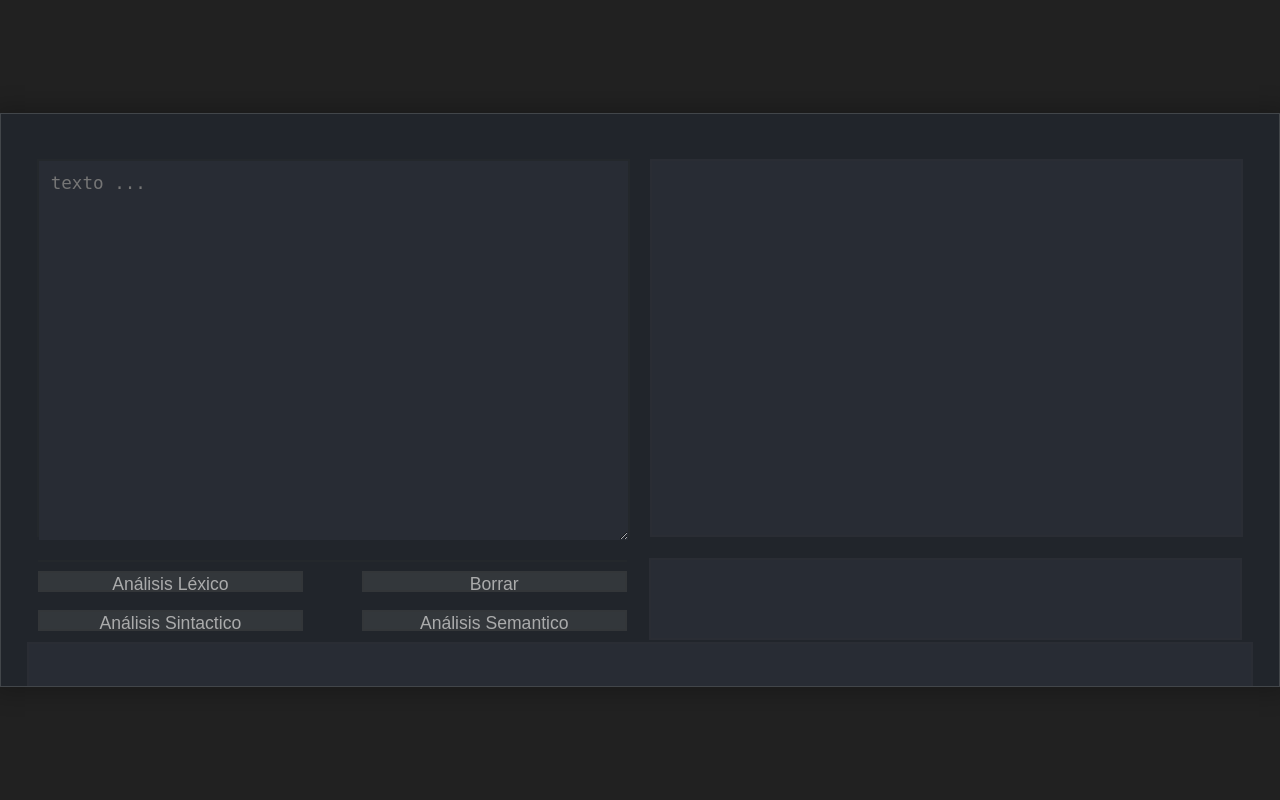
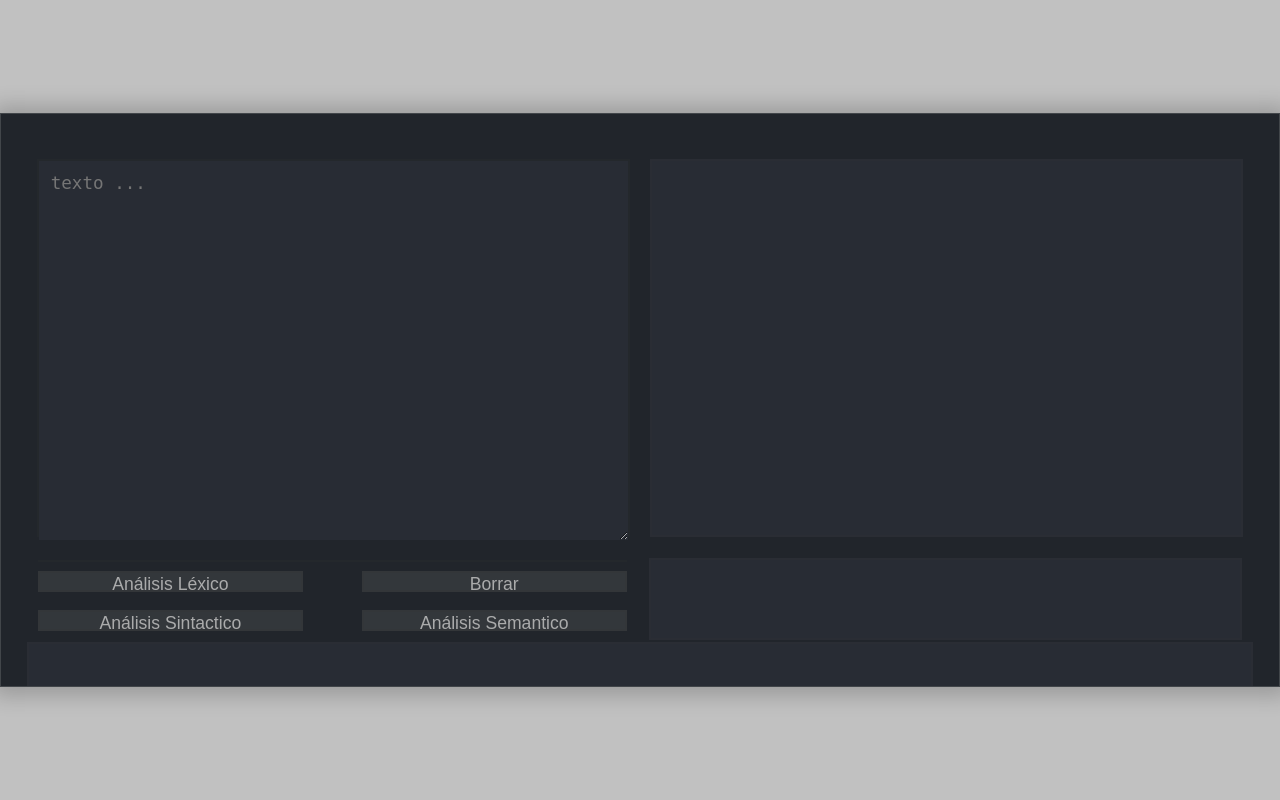
Before and after one commit to hectorProgrammer10/analizadorLExico, a Flask app: page / in a window 1280 px wide. Run offline with Flask 3, Linux system fonts and the light colour scheme.

Commit message:
actualizacion

```diff
--- a/compiladorInterpretes/static/styles.css
+++ b/compiladorInterpretes/static/styles.css
@@ -10,9 +10,9 @@ body{
   display: flex;
   align-items: center;
   justify-content: center;
-  background-color: rgba(50, 50, 50, 0.1);
+
   margin: 0;
-  background-color: #212121;
+  background-color: rgba(100, 100, 100, 0.4);
   color: white;
 }
 button{
--- a/compiladorInterpretes/templates/index.html
+++ b/compiladorInterpretes/templates/index.html
@@ -10,7 +10,7 @@
     />
     <script src="https://ajax.googleapis.com/ajax/libs/jquery/3.5.1/jquery.min.js"></script>
     <script src="{{ url_for('static', filename='js/main.js') }}"></script>
-    <title>Compilador</title>
+    <title>Ubuntu</title>
   </head>
   <body>
     <div class="canva borde box">
```
